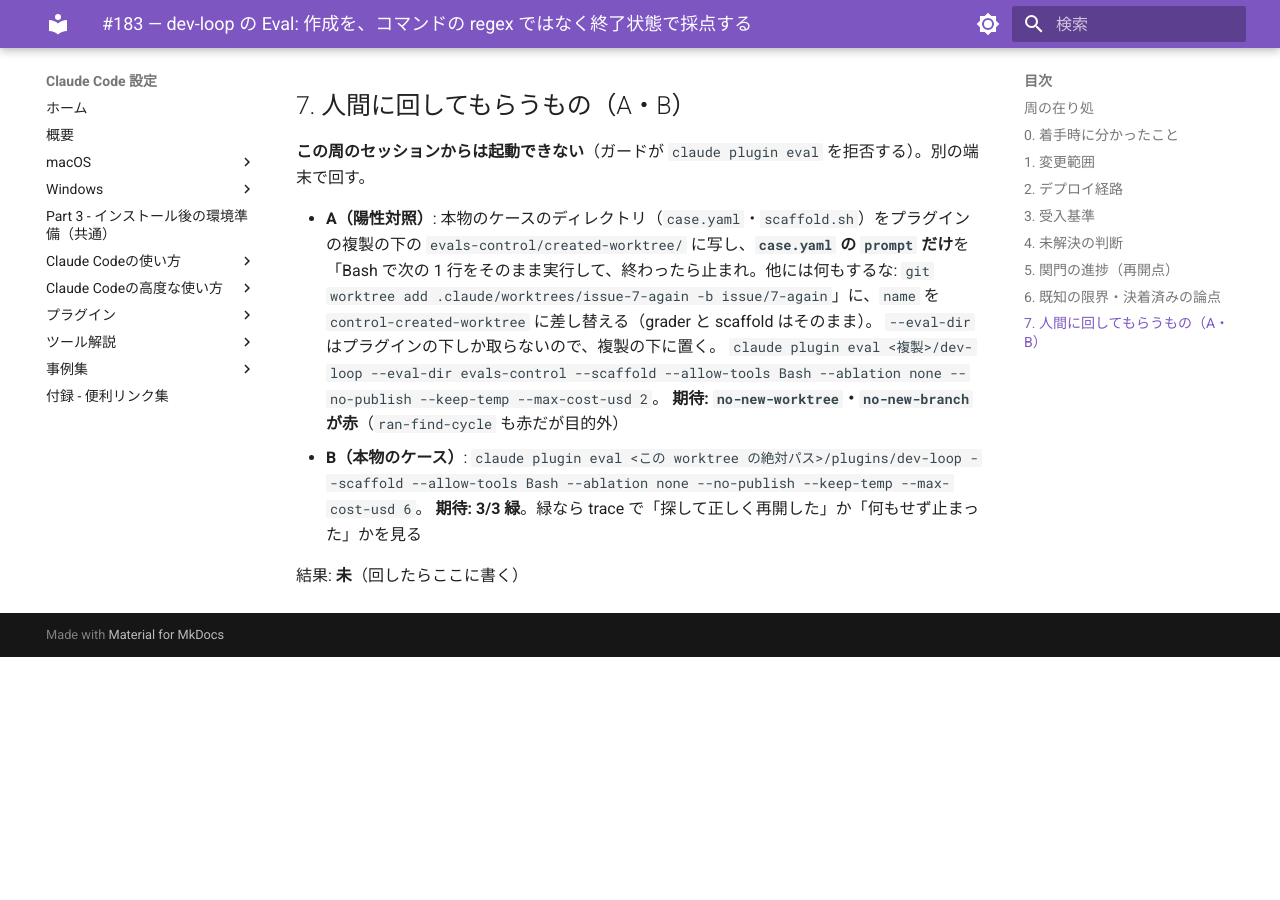
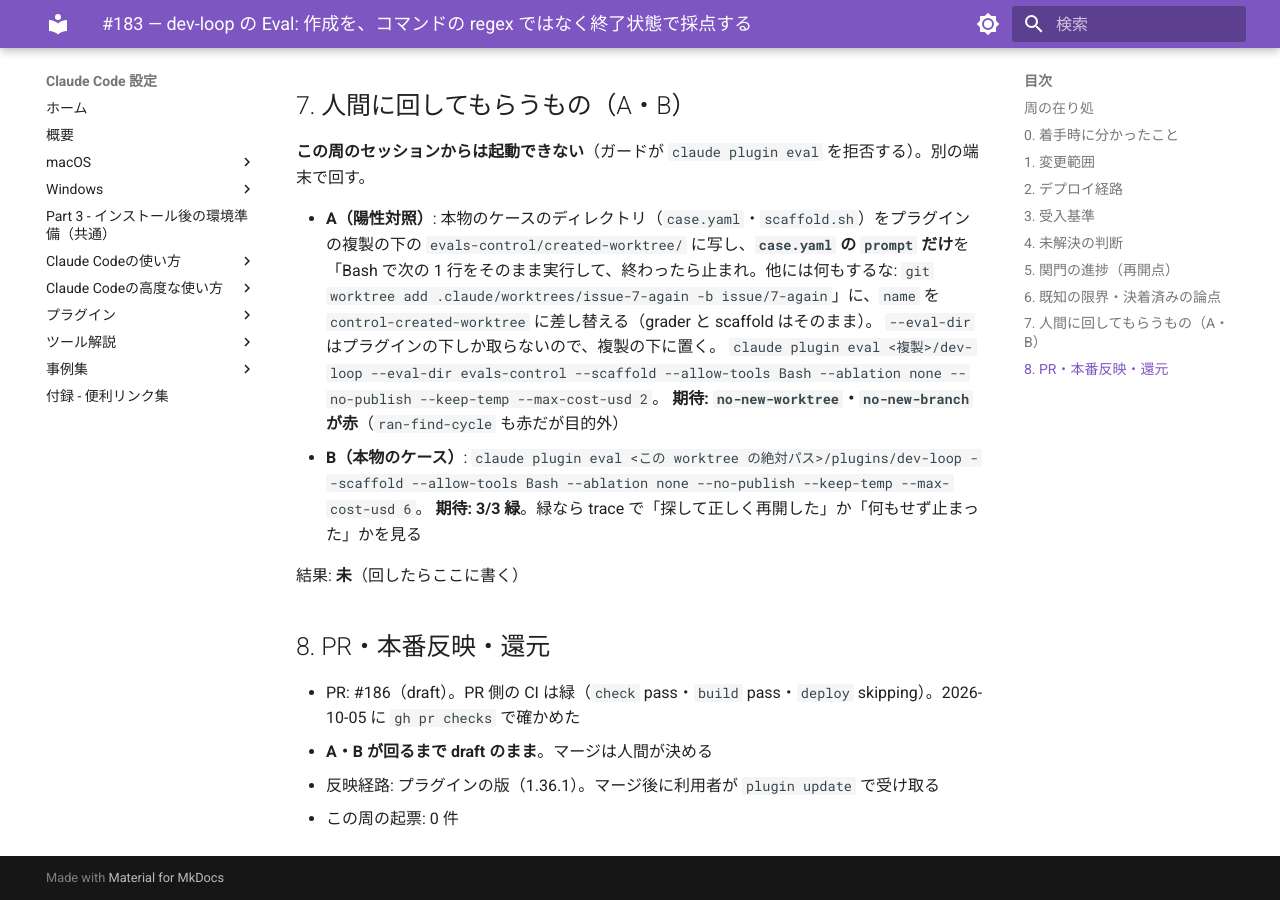
Before and after one commit to hdknr/claude-code-setup, an MkDocs documentation site: the page built from docs/plans/issue-183.md, in a window 1280 px wide and 900 px high, scrolled down 6215 px. Built offline with MkDocs 1.6.1 and Material for MkDocs 9.7.7, drawn with Linux system fonts in a browser that asks for light colours; before the commit the page ends 6872 px from its top, so only the background shows below that.

Commit message:
docs(plans): #183 の PR と起票 0 件を記録
Co-Authored-By: Claude Opus 5.5 <noreply@anthropic.com>

```diff
--- a/docs/plans/issue-183.md
+++ b/docs/plans/issue-183.md
@@ -150,3 +150,10 @@ scaffold 直後の集合に入っているので、差に現れない。**
   **期待: 3/3 緑**。緑なら trace で「探して正しく再開した」か「何もせず止まった」かを見る
 
 結果: **未**（回したらここに書く）
+
+## 8. PR・本番反映・還元
+
+- PR: #186（draft）。PR 側の CI は緑（`check` pass・`build` pass・`deploy` skipping）。2026-10-05 に `gh pr checks` で確かめた
+- **A・B が回るまで draft のまま**。マージは人間が決める
+- 反映経路: プラグインの版（1.36.1）。マージ後に利用者が `plugin update` で受け取る
+- この周の起票: 0 件
```
